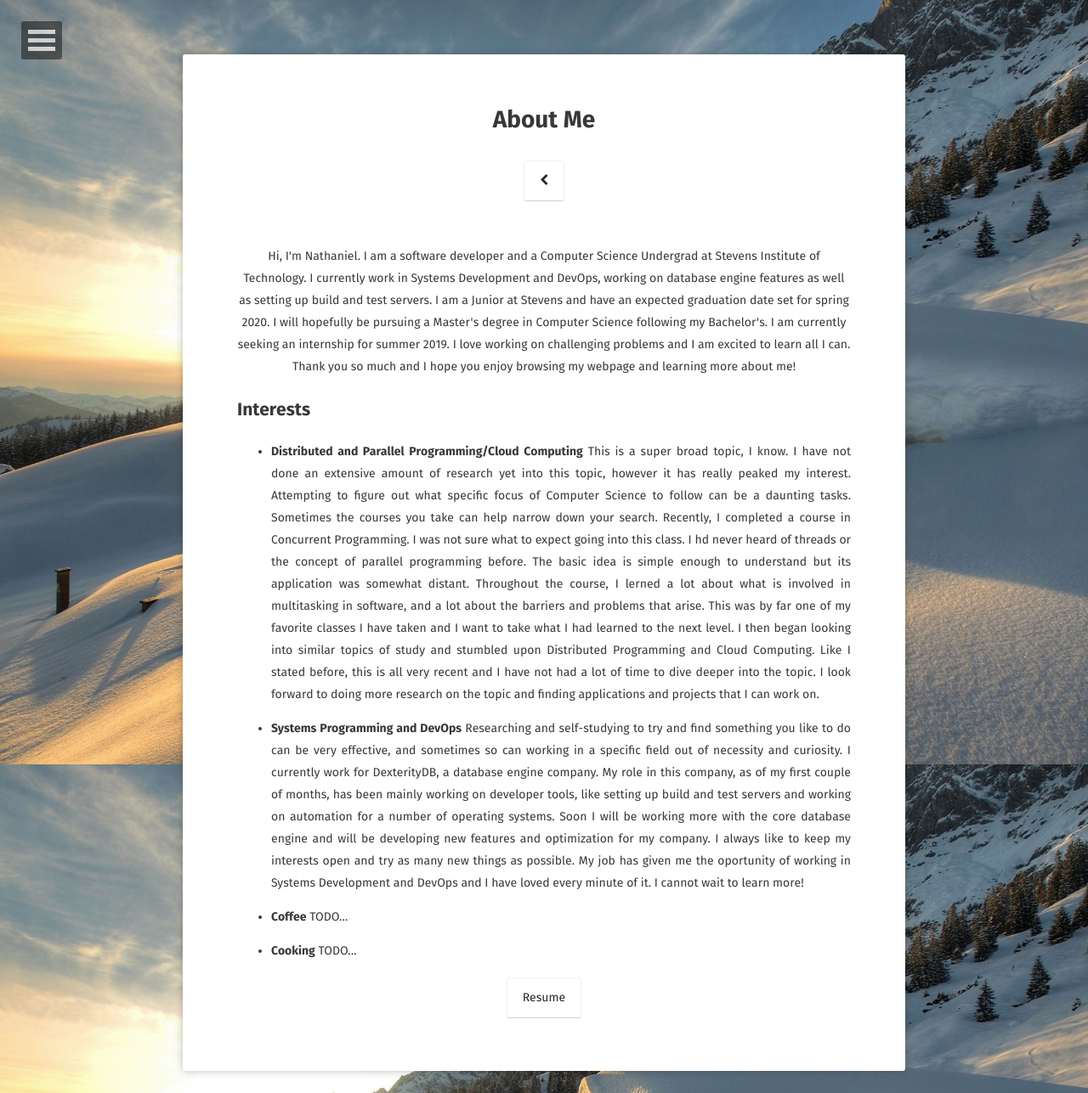
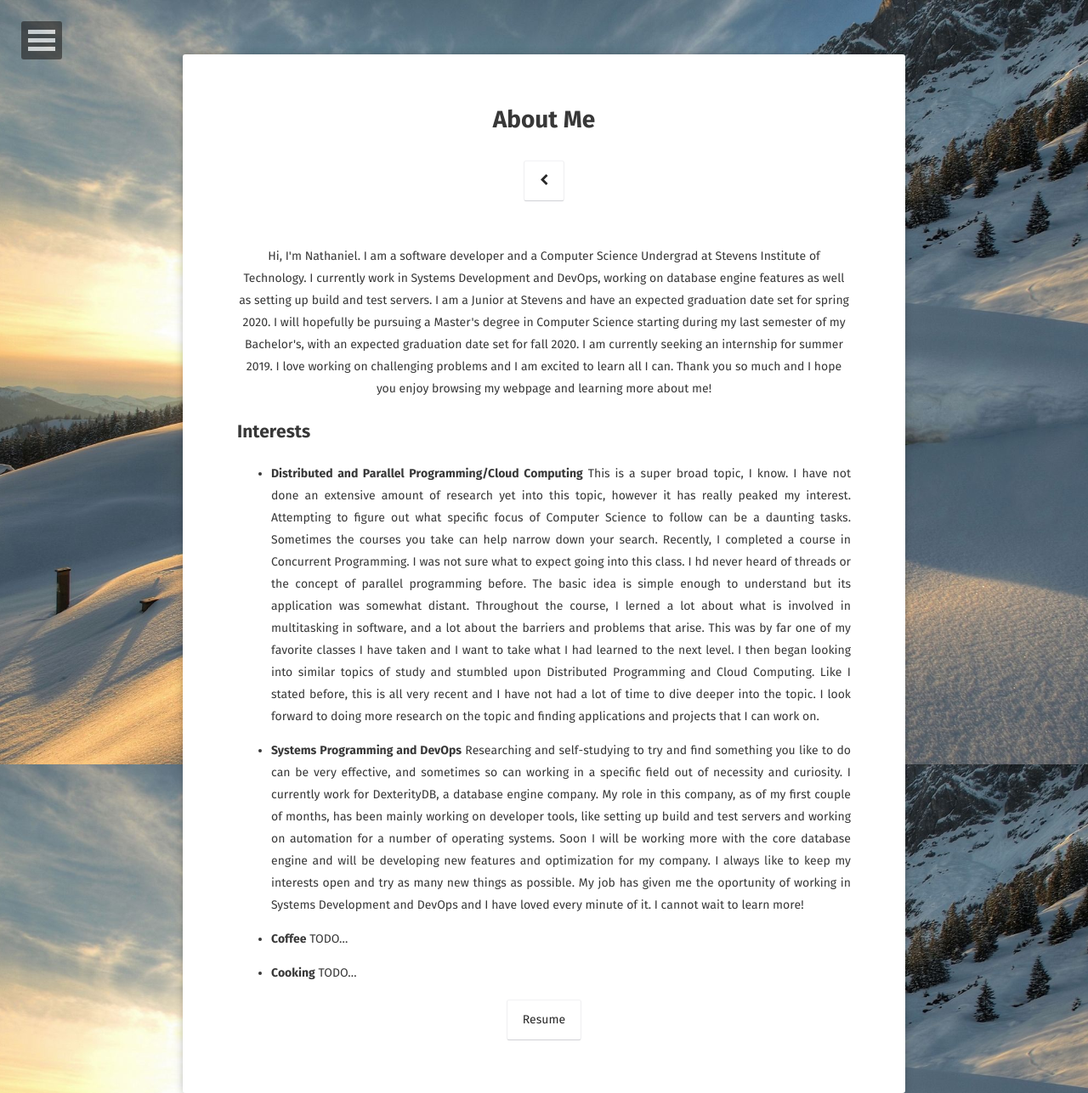
Before and after one commit to nburgdorfer/sample_website, a Jekyll site: the page built from about/index.md, in a window 1280 px wide. Shown: the whole page at 85% size. Built offline with Jekyll 4.4.1, drawn with Linux system fonts in a browser that asks for light colours; some web fonts are replaced.

Commit message:
editing about page bio

```diff
--- a/about/index.md
+++ b/about/index.md
@@ -6,7 +6,7 @@ date: 2019-01-21
 comments: false
 ---
 
-<center>Hi, I'm Nathaniel. I am a software developer and a Computer Science Undergrad at Stevens Institute of Technology. I currently work in Systems Development and DevOps, working on database engine features as well as setting up build and test servers. I am a Junior at Stevens and have an expected graduation date set for spring 2020. I will hopefully be pursuing a Master's degree in Computer Science following my Bachelor's. I am currently seeking an internship for summer 2019. I love working on challenging problems and I am excited to learn all I can. Thank you so much and I hope you enjoy browsing my webpage and learning more about me!</center>
+<center>Hi, I'm Nathaniel. I am a software developer and a Computer Science Undergrad at Stevens Institute of Technology. I currently work in Systems Development and DevOps, working on database engine features as well as setting up build and test servers. I am a Junior at Stevens and have an expected graduation date set for spring 2020. I will hopefully be pursuing a Master's degree in Computer Science starting during my last semester of my Bachelor's, with an expected graduation date set for fall 2020. I am currently seeking an internship for summer 2019. I love working on challenging problems and I am excited to learn all I can. Thank you so much and I hope you enjoy browsing my webpage and learning more about me!</center>
 
 ## Interests
 * <b>Distributed and Parallel Programming/Cloud Computing</b> This is a super broad topic, I know. I have not done an extensive amount of research yet into this topic, however it has really peaked my interest. Attempting to figure out what specific focus of Computer Science to follow can be a daunting tasks. Sometimes the courses you take can help narrow down your search. Recently, I completed a course in Concurrent Programming. I was not sure what to expect going into this class. I hd never heard of threads or the concept of parallel programming before. The basic idea is simple enough to understand but its application was somewhat distant. Throughout the course, I lerned a lot about what is involved in multitasking in software, and a lot about the barriers and problems that arise. This was by far one of my favorite classes I have taken and I want to take what I had learned to the next level. I then began looking into similar topics of study and stumbled upon Distributed Programming and Cloud Computing. Like I stated before, this is all very recent and I have not had a lot of time to dive deeper into the topic. I look forward to doing more research on the topic and finding applications and projects that I can work on.
```
Also changed, not shown: 1 other file.
